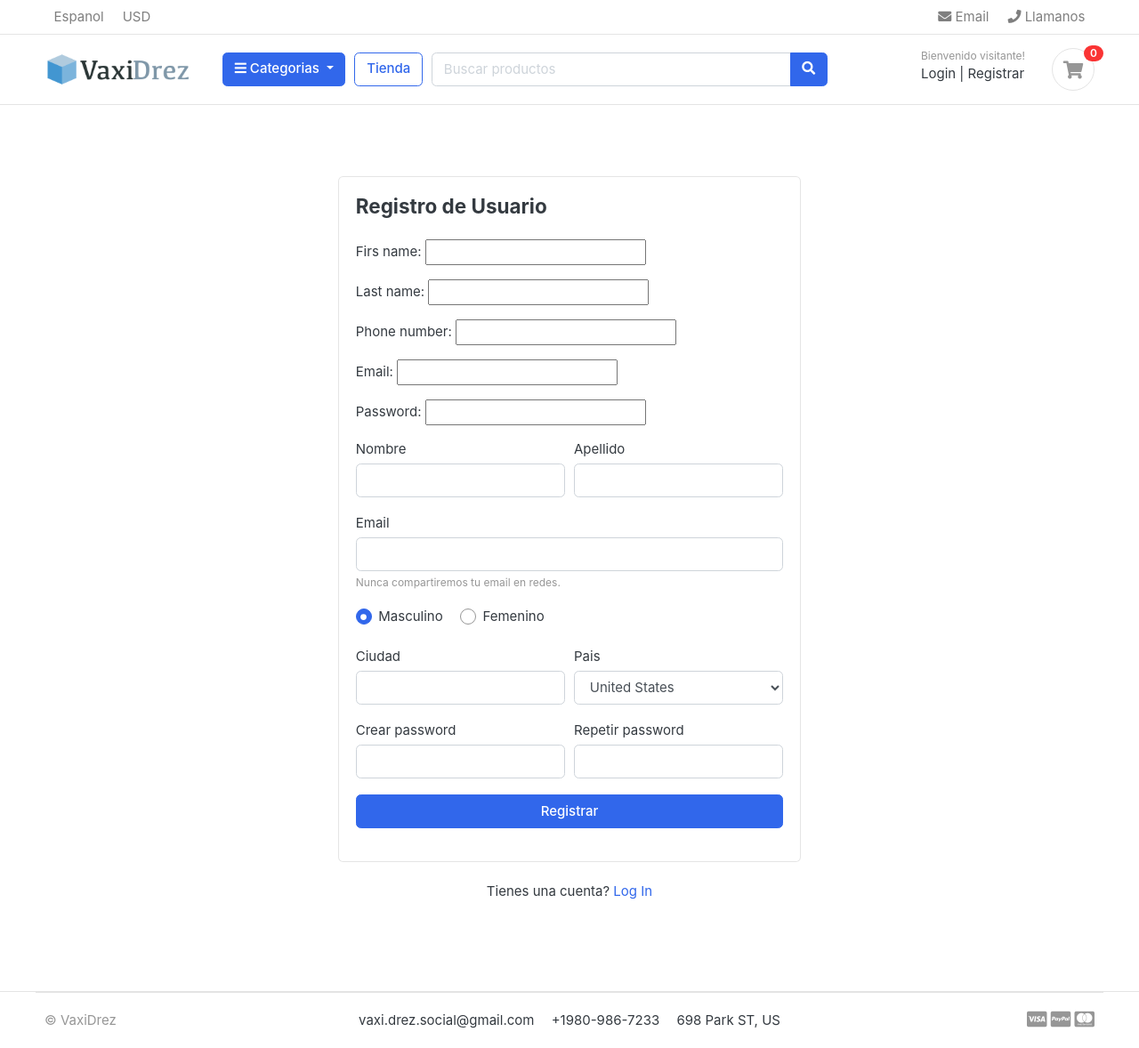
After one commit to enaranjoc/ecommerce-django, a Django app: page /accounts/register/ in a window 1280 px wide. The commit adds this page. Shown: the whole page at 89% size. Run offline with Django 4.2, Linux system fonts and the light colour scheme; data that the repository does not hold is empty; some web fonts are replaced.

Commit message:
Seguridad Registro de Usuarios

```diff
--- /dev/null
+++ b/accounts/forms.py
@@ -0,0 +1,9 @@
+from cmath import acos
+from dataclasses import field
+from django import forms
+from .models import Account
+
+class RegistrationForm(forms.ModelForm):
+    class Meta:
+        model = Account
+        fields = ['firs_name', 'last_name', 'phone_number', 'email', 'password']
--- /dev/null
+++ b/accounts/urls.py
@@ -0,0 +1,9 @@
+from atexit import register
+from django.urls import path
+from . import views
+
+urlpatterns = [
+    path('register/', views.register, name='register'),
+    path('login/', views.login, name='login'),
+    path('logout/', views.logout, name='logout'),
+]
--- a/accounts/views.py
+++ b/accounts/views.py
@@ -1,3 +1,17 @@
+from multiprocessing import context
 from django.shortcuts import render
+from .forms import RegistrationForm
 
 # Create your views here.
+def register(request):
+    form = RegistrationForm()
+    context = {
+        'form': form
+    }
+    return render(request, 'accounts/register.html', context)
+
+def login(request):
+    return render(request, 'accounts/login.html')
+
+def logout(request):
+    return
--- a/ecommerce/urls.py
+++ b/ecommerce/urls.py
@@ -24,5 +24,6 @@ urlpatterns = [
     path('admin/', admin.site.urls),
     path('',views.home, name="home"),
     path('store/',include('store.urls')),
-    path('cart/',include(('carts.urls')))
+    path('cart/',include('carts.urls')),
+    path('accounts/',include('accounts.urls')),
 ] + static(settings.MEDIA_URL, document_root = settings.MEDIA_ROOT)
--- /dev/null
+++ b/templates/accounts/login.html
@@ -0,0 +1 @@
+<h1>login</h1>
--- /dev/null
+++ b/templates/accounts/register.html
@@ -0,0 +1,82 @@
+{% extends 'base.html' %}
+
+{% block content %}
+
+<!-- ========================= SECTION CONTENT ========================= -->
+<section class="section-content padding-y">
+
+    <!-- ============================ COMPONENT REGISTER   ================================= -->
+        <div class="card mx-auto" style="max-width:520px; margin-top:40px;">
+          <article class="card-body">
+            <header class="mb-4"><h4 class="card-title">Registro de Usuario</h4></header>
+            <form>
+
+                    {{ form.as_p }}
+                    <div class="form-row">
+                        <div class="col form-group">
+                            <label>Nombre</label>
+                              <input type="text" class="form-control" placeholder="">
+                        </div> <!-- form-group end.// -->
+                        <div class="col form-group">
+                            <label>Apellido</label>
+                              <input type="text" class="form-control" placeholder="">
+                        </div> <!-- form-group end.// -->
+                    </div> <!-- form-row end.// -->
+                    <div class="form-group">
+                        <label>Email</label>
+                        <input type="email" class="form-control" placeholder="">
+                        <small class="form-text text-muted">Nunca compartiremos tu email en redes.</small>
+                    </div> <!-- form-group end.// -->
+                    <div class="form-group">
+                        <label class="custom-control custom-radio custom-control-inline">
+                          <input class="custom-control-input" checked="" type="radio" name="gender" value="option1">
+                          <span class="custom-control-label"> Masculino </span>
+                        </label>
+                        <label class="custom-control custom-radio custom-control-inline">
+                          <input class="custom-control-input" type="radio" name="gender" value="option2">
+                          <span class="custom-control-label"> Femenino </span>
+                        </label>
+                    </div> <!-- form-group end.// -->
+                    <div class="form-row">
+                        <div class="form-group col-md-6">
+                          <label>Ciudad</label>
+                          <input type="text" class="form-control">
+                        </div> <!-- form-group end.// -->
+                        <div class="form-group col-md-6">
+                          <label>Pais</label>
+                          <select id="inputState" class="form-control">
+                            <option> Choose...</option>
+                              <option>Uzbekistan</option>
+                              <option>Russia</option>
+                              <option selected="">United States</option>
+                              <option>India</option>
+                              <option>Afganistan</option>
+                          </select>
+                        </div> <!-- form-group end.// -->
+                    </div> <!-- form-row.// -->
+                    <div class="form-row">
+                        <div class="form-group col-md-6">
+                            <label>Crear password</label>
+                            <input class="form-control" type="password">
+                        </div> <!-- form-group end.// -->
+                        <div class="form-group col-md-6">
+                            <label>Repetir password</label>
+                            <input class="form-control" type="password">
+                        </div> <!-- form-group end.// -->
+                    </div>
+                    <div class="form-group">
+                        <button type="submit" class="btn btn-primary btn-block"> Registrar  </button>
+                    </div> <!-- form-group// -->
+
+                </form>
+            </article><!-- card-body.// -->
+        </div> <!-- card .// -->
+        <p class="text-center mt-4">Tienes una cuenta? <a href="">Log In</a></p>
+        <br><br>
+    <!-- ============================ COMPONENT REGISTER  END.// ================================= -->
+
+
+    </section>
+
+
+{% endblock  %}
--- a/templates/includes/navbar.html
+++ b/templates/includes/navbar.html
@@ -66,9 +66,9 @@
                         <div class="widget-header">
                             <small class="title text-muted">Bienvenido visitante!</small>
                             <div>
-                                <a href="{% static './signin.html' %}">Login</a> <span class="dark-transp"> |
+                                <a href="{% url 'login' %}">Login</a> <span class="dark-transp"> |
                                 </span>
-                                <a href="{% static './register.html' %}"> Registrar</a>
+                                <a href="{% url 'register' %}"> Registrar</a>
                             </div>
                         </div>
                         <a href="{% url 'cart' %}" class="widget-header pl-3 ml-3">
```
